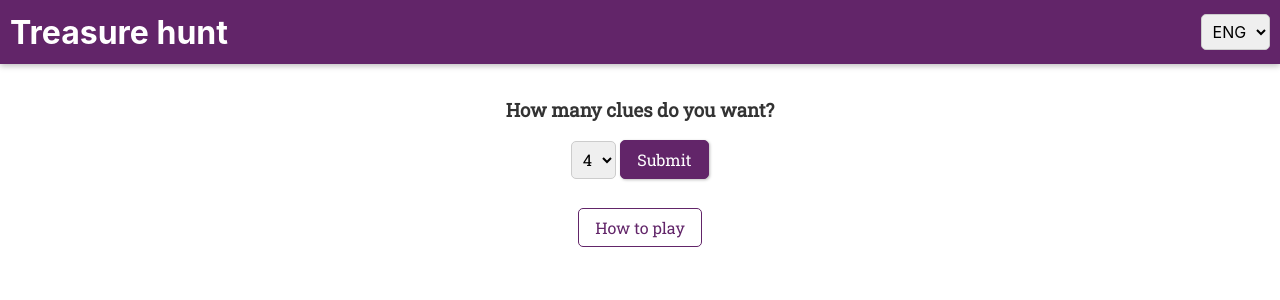
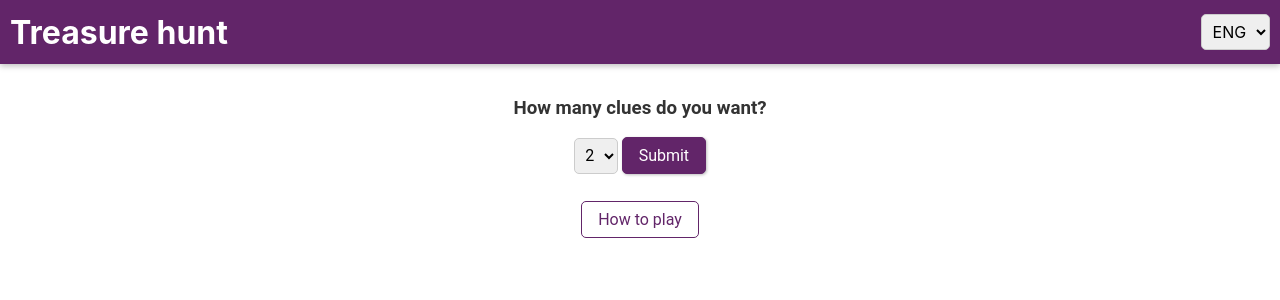
Before and after one commit to nenord/sara-treasure-hunt, a Svelte app: page / in a window 1280 px wide. Shown: the top 300 px of the page. Built offline with nearby package versions, Linux system fonts and the light colour scheme.

Commit message:
minor changes

```diff
--- a/public/global.css
+++ b/public/global.css
@@ -11,20 +11,7 @@ body {
 	margin: 0;
 	padding: 8px;
 	box-sizing: border-box;
-	font-family: -apple-system, BlinkMacSystemFont, "Segoe UI", Roboto, Oxygen-Sans, Ubuntu, Cantarell, "Helvetica Neue", sans-serif;
-}
-
-a {
-	color: rgb(0,100,200);
-	text-decoration: none;
-}
-
-a:hover {
-	text-decoration: underline;
-}
-
-a:visited {
-	color: rgb(0,80,160);
+	font-family: -apple-system, BlinkMacSystemFont, Segoe UI, "Roboto", Oxygen-Sans, Ubuntu, Cantarell, "Helvetica Neue", sans-serif;
 }
 
 label {
--- a/src/App.svelte
+++ b/src/App.svelte
@@ -63,7 +63,7 @@
 
 <style>
 	* {
-	  font-family: "Roboto Slab", serif;
+	  font-family: "Roboto", sans-serif;
 	}
 
 	.mv-down {
--- a/src/Button.svelte
+++ b/src/Button.svelte
@@ -9,8 +9,7 @@
     font-family: inherit;
   }
 
-  button,
-  a {
+  button {
     border: 1px solid #622569;
     background: #622569;
     padding: 0.5rem 1rem;
@@ -26,9 +25,7 @@
   }
 
   button:hover,
-  button:active,
-  a:hover,
-  a:active {
+  button:active {
     background: #6b5b95;
     border-color: #6b5b95;
     box-shadow: 1px 1px 8px rgba(77, 51, 51, 0.26);
--- a/src/Header.svelte
+++ b/src/Header.svelte
@@ -43,10 +43,6 @@
     margin: 10px;
 	}
 
-  #lang-show {
-    color: white;
-  }
-
 </style>
 
 <header>
--- a/src/HowMany.svelte
+++ b/src/HowMany.svelte
@@ -10,7 +10,7 @@
 		{ id: 5, number: 5 }
 	];
 
-	let selected = questions[2];
+	let selected = questions[0];
 	let showSelected = false;
 	export let langSett;
 
--- a/src/HowToPlay.svelte
+++ b/src/HowToPlay.svelte
@@ -4,6 +4,7 @@
 
 <style>
   .main-cont {
+    font-family: inherit;
     display: flex;
     justify-content: space-around;
     color: gray;
```
